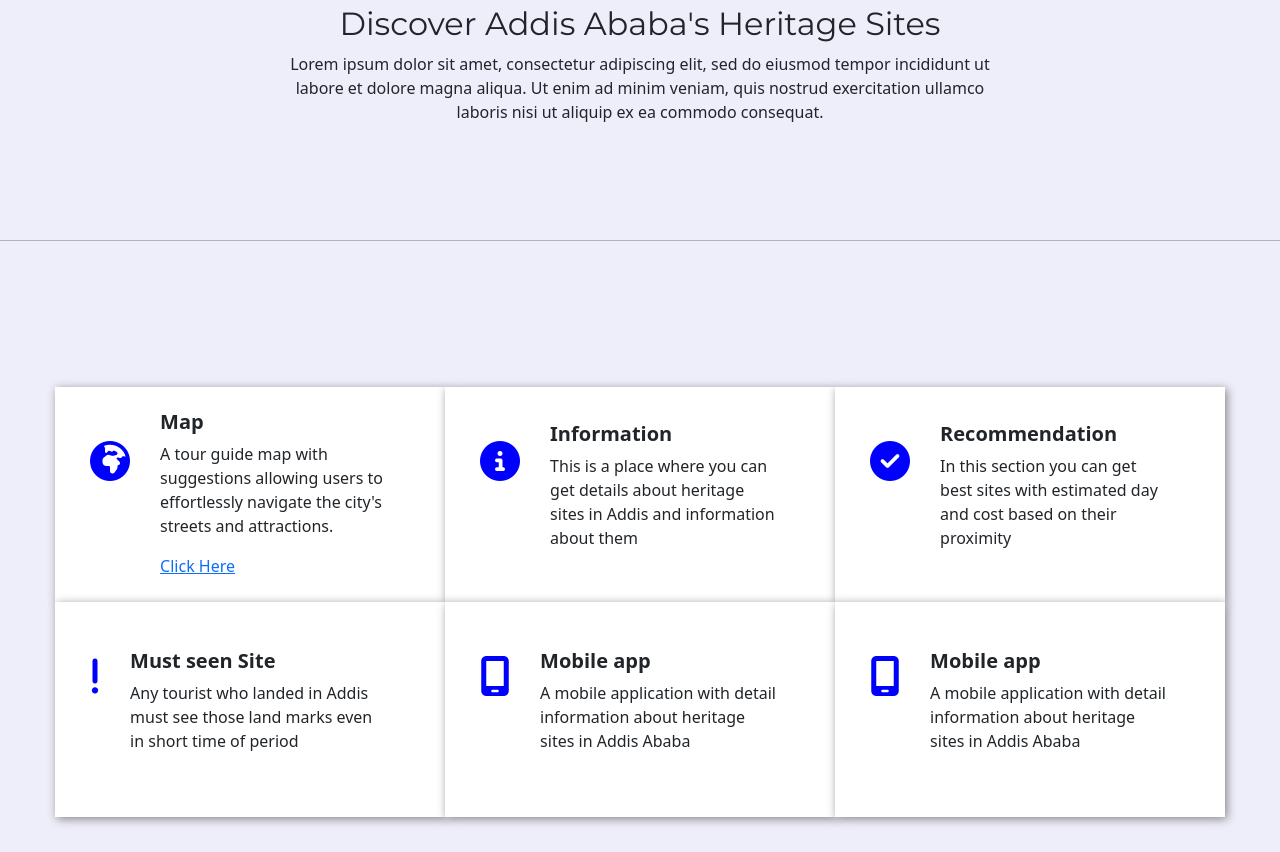
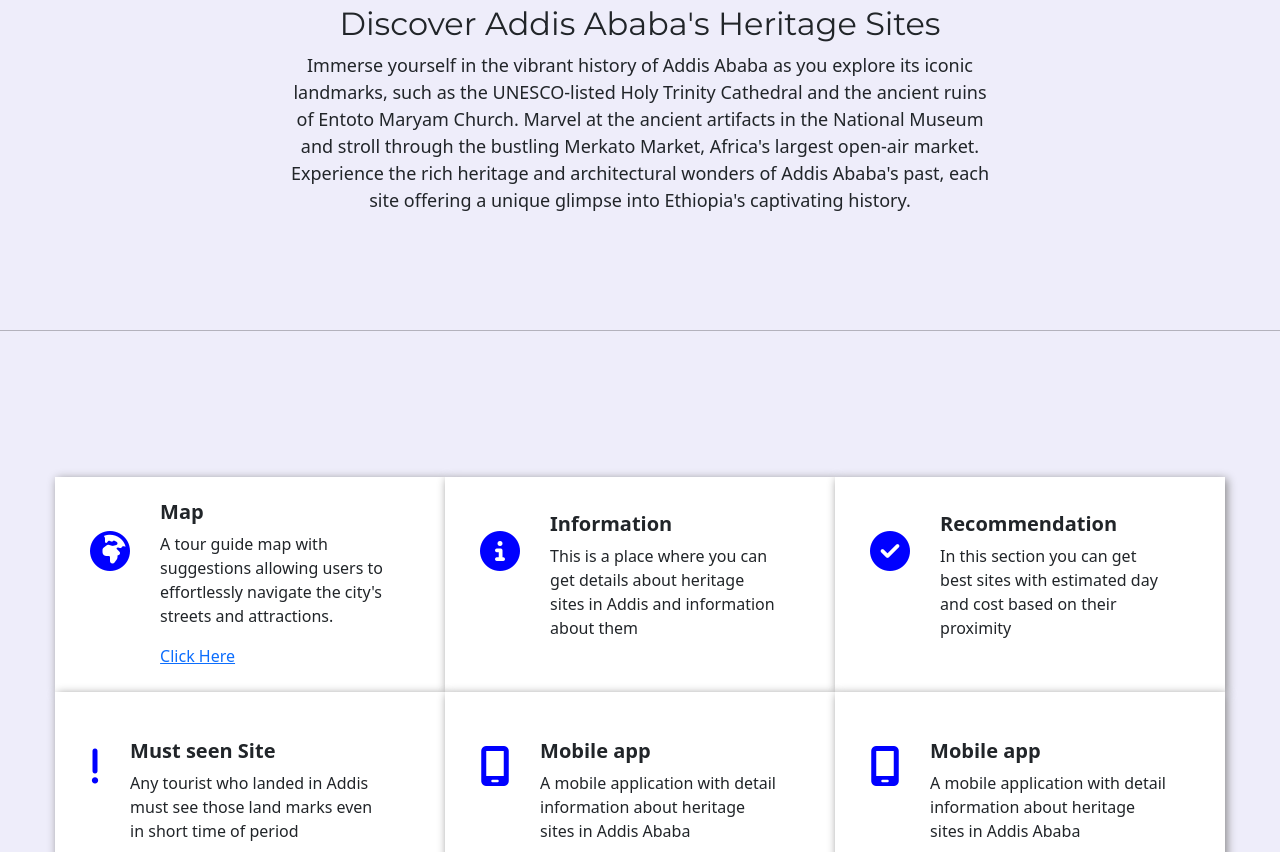
Before and after one commit to dagmfre/Tour-app, a website: page index.html in a window 1280 px wide. Shown: the part 1134-1986 px from the top of the page. Drawn offline with nearby package versions, Linux system fonts and the light colour scheme.

Commit message:
Update index.html

```diff
--- a/index.html
+++ b/index.html
@@ -96,12 +96,16 @@
           HISTORIC TREASURES
         </h1>
         <h2>Discover Addis Ababa's Heritage Sites</h2>
-        <p>
-          Lorem ipsum dolor sit amet, consectetur adipiscing elit, sed do
-          eiusmod tempor incididunt ut labore et dolore magna aliqua. Ut enim ad
-          minim veniam, quis nostrud exercitation ullamco laboris nisi ut
-          aliquip ex ea commodo consequat.
-        </p>
+        <p style="font-size: large">
+            Immerse yourself in the vibrant history of Addis Ababa as you
+            explore its iconic landmarks, such as the UNESCO-listed Holy Trinity
+            Cathedral and the ancient ruins of Entoto Maryam Church. Marvel at
+            the ancient artifacts in the National Museum and stroll through the
+            bustling Merkato Market, Africa's largest open-air market.
+            Experience the rich heritage and architectural wonders of Addis
+            Ababa's past, each site offering a unique glimpse into Ethiopia's
+            captivating history.
+          </p>
         <hr />
       </div>
 
```
